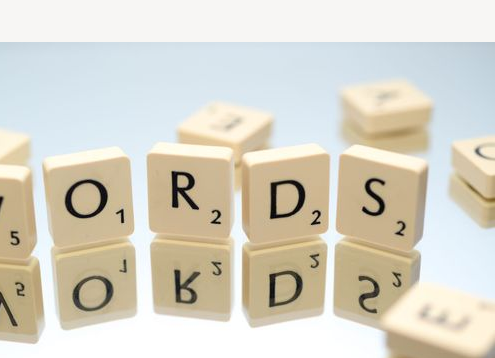
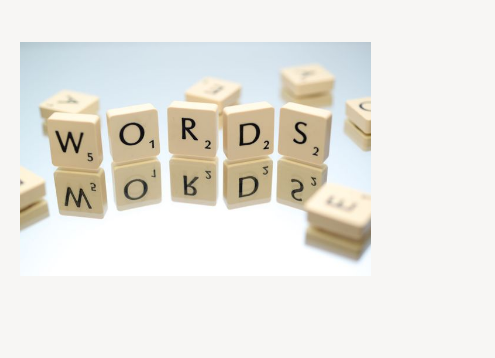
Before and after one commit to Pawan312/Wordle, a plain HTML site: page WORDLE/index.html in a window 390 px wide. Shown: the top 358 px of the page, 495 px wide, since content can reach past the window. Drawn offline with Linux system fonts and the light colour scheme.

Commit message:
Update style.css

```diff
--- a/WORDLE/style.css
+++ b/WORDLE/style.css
@@ -38,3 +38,10 @@ html, body{
     padding: 2vh 4vh;
     border-radius: 8px;
 }
+
+@media (max-width: 600px){
+
+    #main img{
+        width: 90vw;
+    }
+}
```
